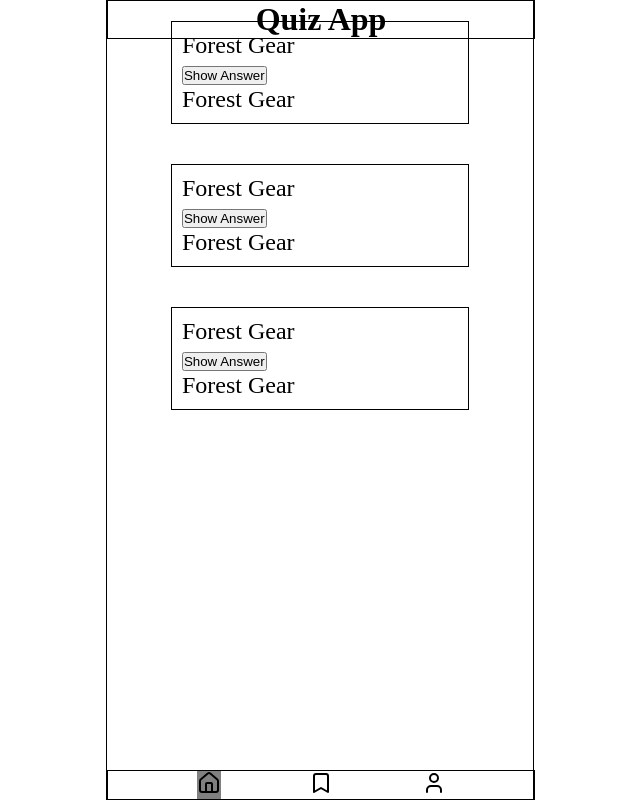
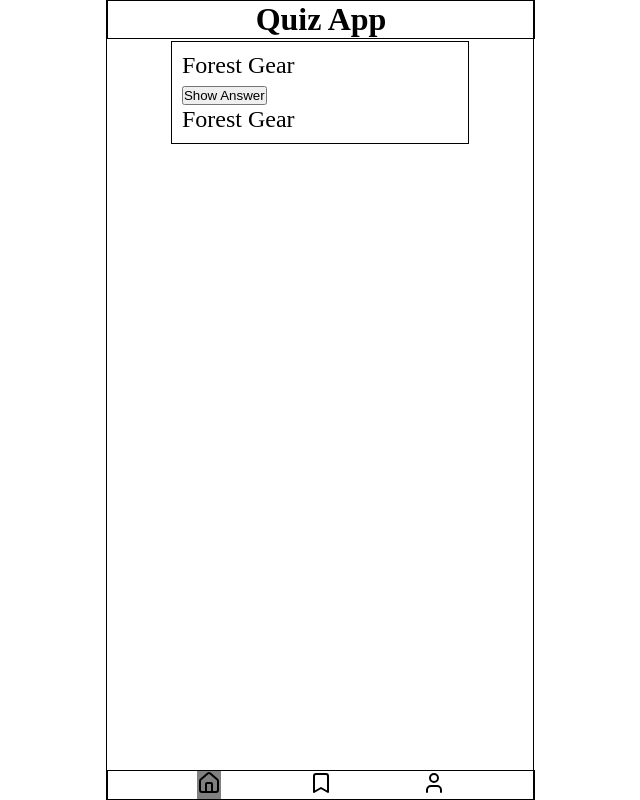
Before and after one commit to VadlamudiGirish/quiz-app, a plain HTML site: page index.html in a window 1280 px wide. Shown: the whole page, without its empty margins (320-960 px from the left). Drawn offline with Linux system fonts and the light colour scheme.

```diff
--- a/index.html
+++ b/index.html
@@ -16,16 +16,6 @@
     </header>
     <main class="main-content">
       <section class="card-section">
-        <article class="quiz-card">
-          <div class="card-question">Forest Gear</div>
-          <button class="card-button">Show Answer</button>
-          <div class="card-answer">Forest Gear</div>
-        </article>
-        <article class="quiz-card">
-          <div class="card-question">Forest Gear</div>
-          <button class="card-button">Show Answer</button>
-          <div class="card-answer">Forest Gear</div>
-        </article>
         <article class="quiz-card">
           <div class="card-question">Forest Gear</div>
           <button class="card-button">Show Answer</button>
--- a/styles.css
+++ b/styles.css
@@ -56,6 +56,7 @@ article {
   border-style: solid;
 }
 .card-section {
+  margin-top: 20px;
   width: 100%;
   display: flex;
   align-items: center;
```
